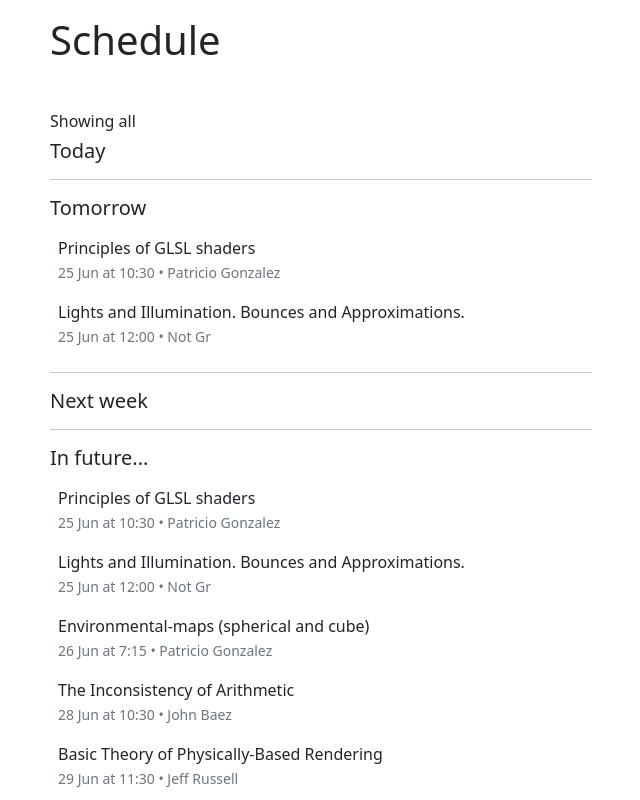
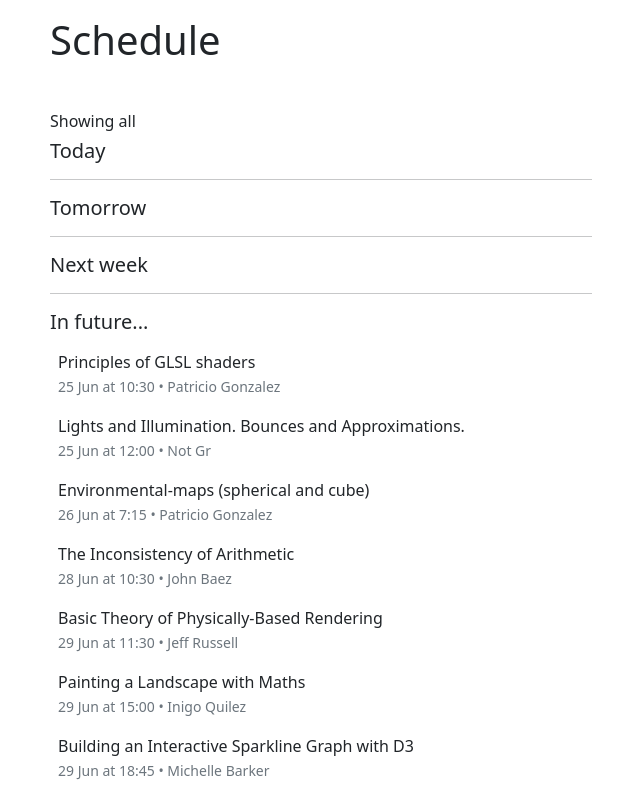
Before and after one commit to blackmann/js-react-frontend-test, a React (Create React App) app: page / in a window 1280 px wide. Shown: the top 800 px of the page, without its empty margins (36-676 px from the left). Built offline with nearby package versions, Linux system fonts and the light colour scheme.

Commit message:
use dayjs for the dates

```diff
--- a/src/App.js
+++ b/src/App.js
@@ -1,60 +1,75 @@
-import { useEffect, useState } from 'react';
+import React, { useEffect, useState } from 'react';
 import activities from './resources/schedule.json';
 import dayjs from 'dayjs';
+var utc = require('dayjs/plugin/utc');
+dayjs.extend(utc);
 
 function App() {
   const [today, setToday] = useState([]);
   const [tomorrow, setTomorrow] = useState([]);
+  const [restOfWeek, setRestOfWeek] = useState([]);
   const [nextWeek, setNextWeek] = useState([]);
   const [future, setFuture] = useState([]);
 
-  const todayDate = new Date();
-  let tomorrowDate = new Date();
-  tomorrowDate.setDate(todayDate.getDate() + 1);
-  const thisWeekEnds = new Date();
-  thisWeekEnds.setDate(todayDate.getDate() + 2);
+  //   set today's date
+  let todayDate = dayjs.utc().local().format('YYYY-MM-DD');
+  //   set tomorrow's date
+  let tomorrowDate = dayjs.utc().local().add(1, 'day').format('YYYY-MM-DD');
+  //   set end of this week's date
+  let endOfWeekDate = dayjs.utc().endOf('week').format('YYYY-MM-DD');
+  //   set start of next week's date
+  let startOfNextWeekDate = dayjs
+    .utc()
+    .startOf('week')
+    .add(1, 'week')
+    .format('YYYY-MM-DD');
+  let endOfNextWeekDate = dayjs
+    //   set end of next week's date
 
-  let nextWeekStart = new Date(thisWeekEnds + 3);
-  nextWeekStart.setDate(thisWeekEnds.getDate() + 1);
-  // console.log(nextWeekStart);
-
-  let nextWeekEnd = new Date(thisWeekEnds + 1);
-  nextWeekEnd.setDate(nextWeekStart.getDate() + 6);
+    .utc()
+    .endOf('week')
+    .add(1, 'week')
+    .format('YYYY-MM-DD');
 
   useEffect(() => {
     setToday(
       activities.filter(
         (activity) =>
-          dayjs(activity.startTime).format('d MMM') ===
-          dayjs(todayDate.toISOString()).format('d MMM')
+          dayjs(activity.startTime).format('YYYY-MM-DD') === todayDate
       )
     );
     setTomorrow(
       activities.filter(
         (activity) =>
-          dayjs(activity.startTime).format('d MMM') ===
-          dayjs(tomorrowDate.toISOString()).format('d MMM')
+          dayjs(activity.startTime).format('YYYY-MM-DD') === tomorrowDate
       )
     );
+    if (nextWeek) {
+      setNextWeek(
+        activities.filter(
+          (activity) =>
+            dayjs(activity.startTime).format('YYYY-MM-DD') >=
+              startOfNextWeekDate &&
+            dayjs(activity.startTime).format('YYYY-MM-DD') <= endOfNextWeekDate
+        )
+      );
+    }
     setFuture(
       activities.filter(
-        (activity) => new Date(activity.startTime).getTime() > nextWeekEnd
+        (activity) =>
+          dayjs(activity.startTime).format('YYYY-MM-DD') > endOfNextWeekDate
       )
     );
-    setNextWeek(
+    setRestOfWeek(
       activities.filter(
         (activity) =>
-          new Date(activity.startTime).getTime() > thisWeekEnds.getTime() &&
-          new Date(activity.startTime).getTime() < nextWeekEnd.getTime()
+          dayjs(activity.startTime).format('YYYY-MM-DD') > tomorrowDate &&
+          dayjs(activity.startTime).format('YYYY-MM-DD') < endOfWeekDate
       )
     );
   }, []);
-
-  console.log(todayDate.toString());
-  // console.log(tomorrowDate);
-  // console.log(thisWeekEnds);
-  // console.log(nextWeekStart);
-  // console.log(nextWeekEnd);
+  //   console.log(nextWeek);
+  // console.log(restOfWeek);
 
   return (
     <div className='container p-3'>
@@ -79,9 +94,9 @@ function App() {
                   </li>
                 );
               })}
+            <hr />
           </ul>
           <ul className='list-unstyled'>
-            <hr />
             <h5>Tomorrow</h5>
             {tomorrow &&
               tomorrow.map((activity) => {
@@ -98,9 +113,31 @@ function App() {
                   </li>
                 );
               })}
+            <hr />
           </ul>
+
           <ul className='list-unstyled'>
-            <hr />
+            {restOfWeek &&
+              restOfWeek.map((activity) => {
+                return (
+                  <div key={activity.id}>
+                    <h5>
+                      {dayjs(activity.startTime).format('ddd[,] MMMM DD')}
+                    </h5>
+                    <li className='hover-light-bg p-2 rounded-2'>
+                      <header>{activity.title}</header>
+                      <small className='text-muted'>
+                        {dayjs(activity.startTime).format('D MMM [at] H:mm')} •{' '}
+                        {activity.instructor}
+                      </small>
+                    </li>
+                    <hr />
+                  </div>
+                );
+              })}
+          </ul>
+
+          <ul className='list-unstyled'>
             <h5>Next week</h5>
             {nextWeek &&
               nextWeek.map((activity) => {
@@ -117,9 +154,9 @@ function App() {
                   </li>
                 );
               })}
+            <hr />
           </ul>
           <ul className='list-unstyled'>
-            <hr />
             <h5>In future...</h5>
             {future &&
               future.map((activity) => {
@@ -136,6 +173,7 @@ function App() {
                   </li>
                 );
               })}
+            <hr />
           </ul>
         </div>
       </div>
```
